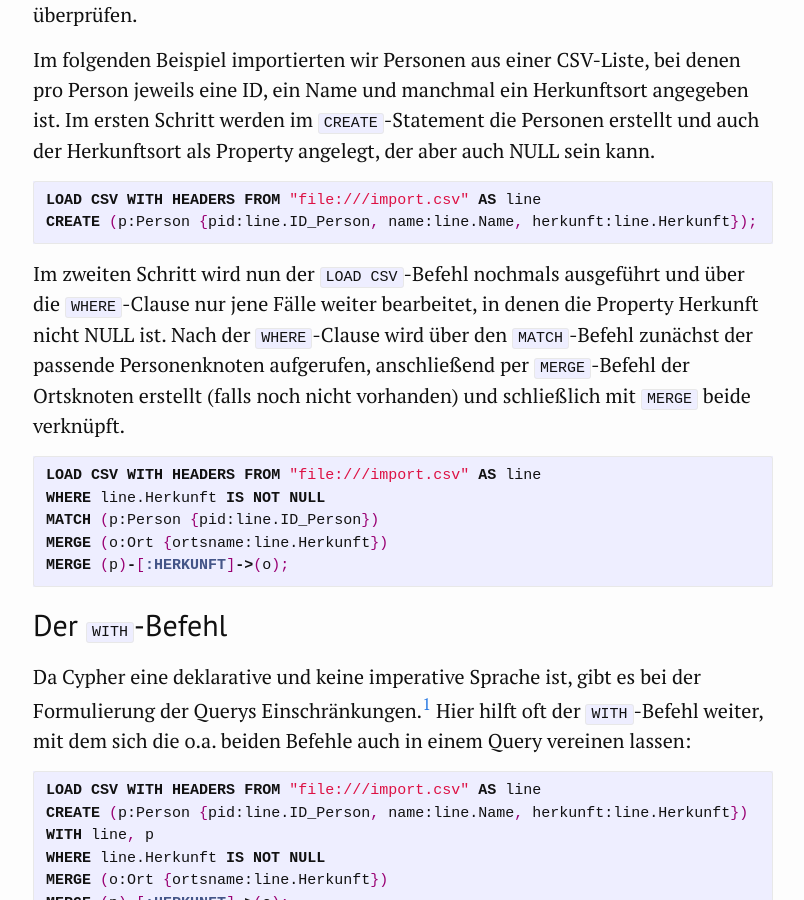
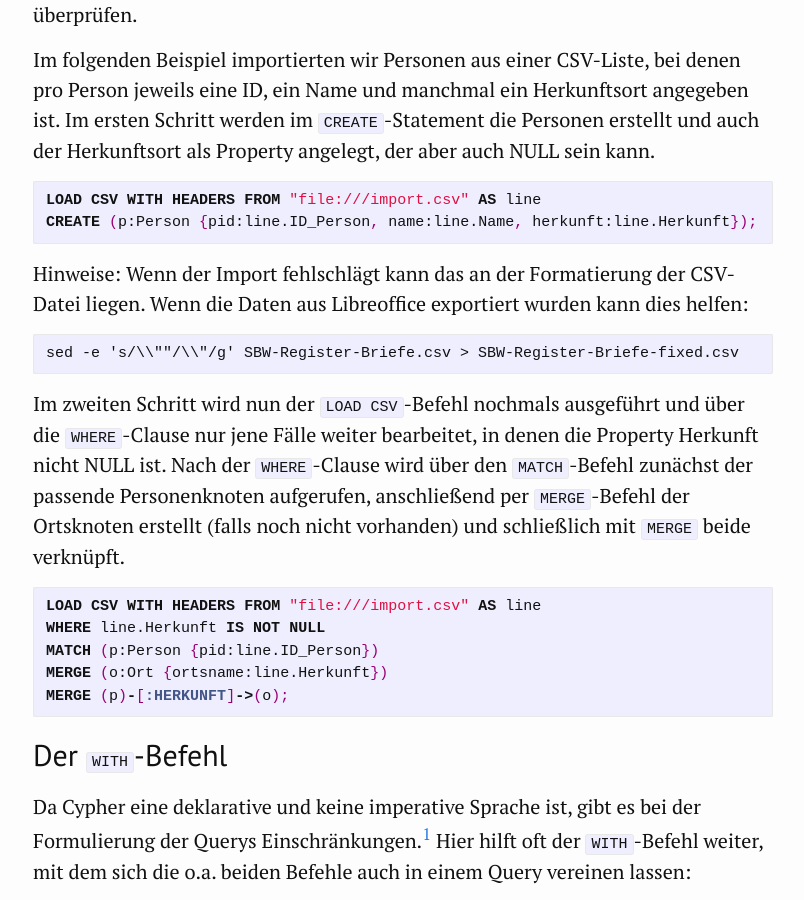
Before and after one commit to kuczera/Graphentechnologien, a Jekyll site: the page built from docs/95_Anhang.md, in a window 1280 px wide and 900 px high, scrolled down 15082 px. Shown: the whole window, without its empty margins (237-1041 px from the left). Built offline with Jekyll 4.4.1, drawn with Linux system fonts in a browser that asks for light colours.

Commit message:
Update 95_Anhang.md

```diff
--- a/docs/95_Anhang.md
+++ b/docs/95_Anhang.md
@@ -559,6 +559,12 @@ LOAD CSV WITH HEADERS FROM "file:///import.csv" AS line
 CREATE (p:Person {pid:line.ID_Person, name:line.Name, herkunft:line.Herkunft});
 ~~~
 
+Hinweise: Wenn der Import fehlschlägt kann das an der Formatierung der CSV-Datei liegen. Wenn die Daten aus Libreoffice exportiert wurden kann dies helfen:
+
+~~~
+sed -e 's/\\""/\\"/g' SBW-Register-Briefe.csv > SBW-Register-Briefe-fixed.csv
+~~~
+
 Im zweiten Schritt wird nun der `LOAD CSV`-Befehl nochmals ausgeführt und über die `WHERE`-Clause nur jene Fälle weiter bearbeitet, in denen die Property Herkunft nicht NULL ist. Nach der `WHERE`-Clause wird über den `MATCH`-Befehl zunächst der passende Personenknoten aufgerufen, anschließend per `MERGE`-Befehl der Ortsknoten erstellt (falls noch nicht vorhanden) und schließlich mit `MERGE` beide verknüpft.
 
 ~~~cypher
```
